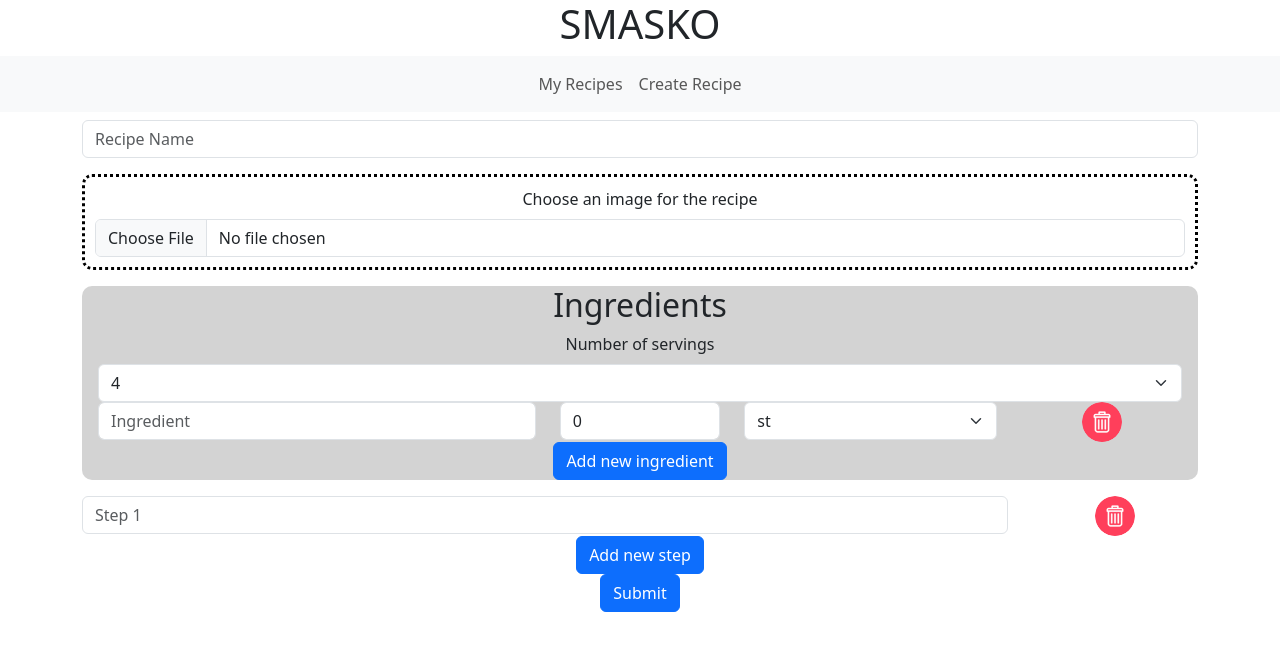
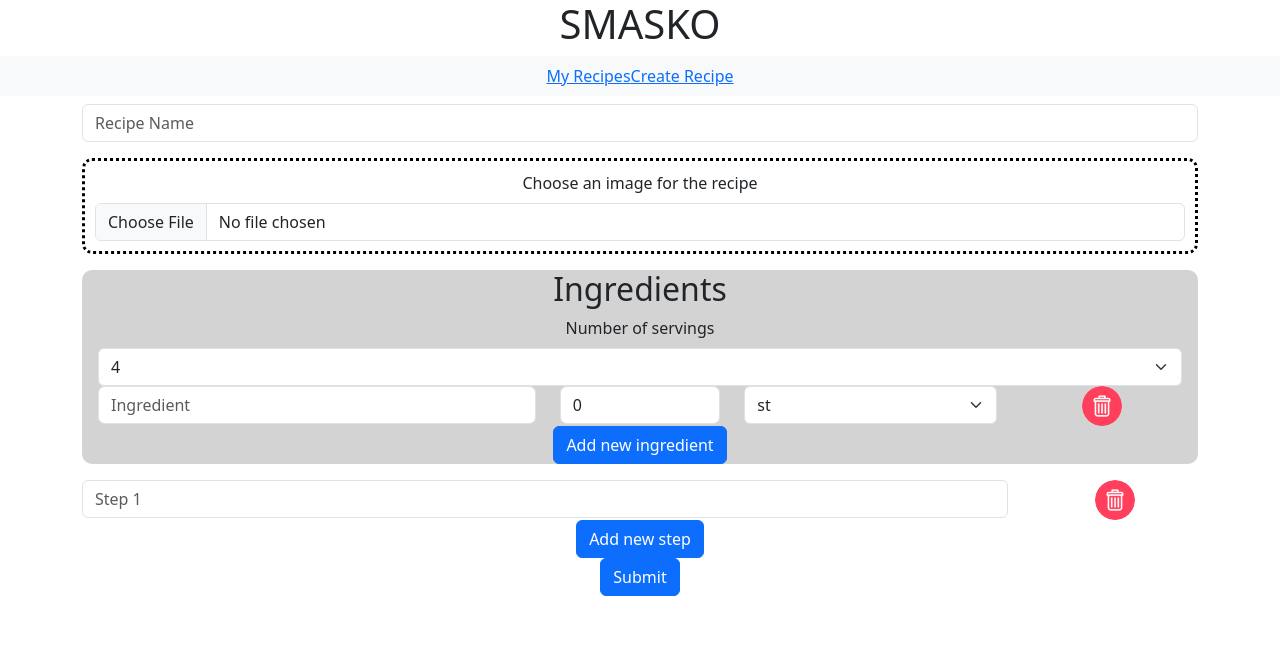
Before and after one commit to ArashAmiry/Smasko, a React (Create React App) app in the folder client/: page /create in a window 1280 px wide. Shown: the top 650 px of the page. Built offline with nearby package versions, Linux system fonts and the light colour scheme.

Commit message:
Refactorising Code
Co-Authored-By: Gustav Berndtzen <93664614+GurraBern@users.noreply.github.com>
Co-Authored-By: Nils Bengtsson Svanstedt <48283844+Svanstedt@users.noreply.github.com>
Co-Authored-By: antonboras <93662980+antonboras@users.noreply.github.com>

```diff
--- a/client/src/App.tsx
+++ b/client/src/App.tsx
@@ -2,8 +2,8 @@ import React from 'react';
 import logo from './logo.svg';
 import { BrowserRouter as Router, Route, Routes } from 'react-router-dom';
 import './App.css';
-import Header from './Header';
-import RecipeCardList from './RecipeCardList';
+import Header from './components/Header';
+import RecipeCardList from './components/RecipeCardList';
 import CreateRecipe from './CreateRecipe';
 import RecipeDetails from './RecipeDetails';
 
--- a/client/src/CreateRecipe.tsx
+++ b/client/src/CreateRecipe.tsx
@@ -1,12 +1,13 @@
 import "./createRecipe.css";
 
 import { ChangeEvent, FormEvent, useEffect, useState } from "react";
-import IngredientRow from "./IngredientRow";
-import StepRow from "./StepsRow";
+import IngredientRow from "./components/IngredientRow";
+import StepRow from "./components/StepsRow";
 import Form from "react-bootstrap/esm/Form";
 import Container from "react-bootstrap/esm/Container";
 import Button from "react-bootstrap/esm/Button";
 import axios from "axios";
+import RecipeSteps from "./components/RecipeSteps";
 
 
 export type Ingredient = {
@@ -24,38 +25,38 @@ interface IngredientsListProps {
 }
 
 function CreateRecipe() {
-    const [ingredientsList, setIngredientsList] = useState<Ingredient[]>([{name : "", amount: 0, unit: "st"}]);
+    const [ingredientsList, setIngredientsList] = useState<Ingredient[]>([{ name: "", amount: 0, unit: "st" }]);
     const [stepsList, setStepsList] = useState<string[]>([""]);
     const [recipeName, setRecipeName] = useState("");
     const [imgPath, setImgPath] = useState("");
     const [numServings, setNumServings] = useState(4);
 
     const addIngredient = () => {
-        let newIngredient : Ingredient = {name : "", amount: 0, unit: "st"};
+        let newIngredient: Ingredient = { name: "", amount: 0, unit: "st" };
         setIngredientsList([...ingredientsList, newIngredient]);
         //console.log("hej");
     }
 
-    const deleteIngredient = (index : number) => {
+    const deleteIngredient = (index: number) => {
         //console.log(index);
         const list = [...ingredientsList];
         list.splice(index, 1);
         setIngredientsList(list);
         //console.log(list);
     }
-    const changeName = (name : string, index : number) => {
+    const changeName = (name: string, index: number) => {
         const list = [...ingredientsList];
         // console.log(name);
         list[index].name = name;
         setIngredientsList(list);
     }
-    const changeAmount = (amount : number, index : number) => {
+    const changeAmount = (amount: number, index: number) => {
         const list = [...ingredientsList];
         // console.log(name);
         list[index].amount = amount;
         setIngredientsList(list);
     }
-    const changeUnit = (unit : string, index : number) => {
+    const changeUnit = (unit: string, index: number) => {
         const list = [...ingredientsList];
         // console.log(name);
         list[index].unit = unit;
@@ -63,11 +64,11 @@ function CreateRecipe() {
     }
 
     const addStep = () => {
-        setStepsList([...stepsList,  ""]);
+        setStepsList([...stepsList, ""]);
         //console.log("hej");
     }
 
-    const deleteStep = (index : number) => {
+    const deleteStep = (index: number) => {
         //console.log(index);
         const list = [...stepsList];
         list.splice(index, 1);
@@ -75,8 +76,8 @@ function CreateRecipe() {
         //console.log(list);
     }
 
-    const handleChangeStep = (e : ChangeEvent, index : number) => {
-        const {value} = e.target as HTMLInputElement;
+    const handleChangeStep = (e: ChangeEvent, index: number) => {
+        const { value } = e.target as HTMLInputElement;
         const list = [...stepsList];
         // console.log(name);
         list[index] = value;
@@ -84,25 +85,25 @@ function CreateRecipe() {
         //console.log(ingredientsList)
     }
 
-    const changeRecipeName = (e : ChangeEvent) => {
+    const changeRecipeName = (e: ChangeEvent) => {
         const { value } = e.target as HTMLInputElement;
         setRecipeName(value);
     }
 
-    const changeNumServings = (e : ChangeEvent) => {
+    const changeNumServings = (e: ChangeEvent) => {
         const { value } = e.target as HTMLInputElement;
         setNumServings(parseInt(value));
     }
 
-    async function submitRecipe(e : FormEvent)  {
+    async function submitRecipe(e: FormEvent) {
         e.preventDefault();
-        const response = await axios.post('http://localhost:8080/recipe', {
+        await axios.post('http://localhost:8080/recipe', {
             "name": recipeName,
             "imagePath": "hej",
             "numberServings": numServings,
             "ingredients": ingredientsList,
             "steps": stepsList
-        }, {timeout: 10000})
+        }, { timeout: 10000 })
             .then(function (response) {
                 console.log(response);
             })
@@ -115,7 +116,7 @@ function CreateRecipe() {
     return (
         <Form className="container m-2 mx-auto create-recipe-container" onSubmit={e => submitRecipe(e)}>
             <Form.Group className="mb-3" controlId="formBasicEmail">
-                <Form.Control type="text" placeholder="Recipe Name" name="recipeName" onChange={e => changeRecipeName(e)}/>
+                <Form.Control type="text" placeholder="Recipe Name" name="recipeName" onChange={e => changeRecipeName(e)} />
             </Form.Group>
             <Form.Group className="test">
                 <Form.Label> Choose an image for the recipe</Form.Label>
@@ -147,23 +148,12 @@ function CreateRecipe() {
                 </Button>
             </Form.Group>
 
-            <Form.Group>
-                <Container className="p-0">
-                {stepsList.map((singleStep, index) => (
-                    <StepRow
-                    key={index}
-                    step={singleStep}
-                    handleDelete={() => deleteStep(index)}
-                    handleChange={(e) => handleChangeStep(e, index)}
-                    index={index}
+            <RecipeSteps
+                stepsList={stepsList}
+                deleteStep={(index) => deleteStep(index)}
+                addStep={() => addStep()}
+                handleChangeStep={(e, index) => handleChangeStep(e, index)}
             />
-                ))}
-            </Container>
-                <Button variant="primary" onClick={addStep}>
-                    Add new step
-                </Button>
-            </Form.Group>
-
 
 
             <Button variant="primary" type="submit">
@@ -173,7 +163,7 @@ function CreateRecipe() {
     );
 }
 
-function IngredientsList({ingredientsList, deleteIngredient, changeName, changeAmount, changeUnit} : IngredientsListProps) {
+function IngredientsList({ ingredientsList, deleteIngredient, changeName, changeAmount, changeUnit }: IngredientsListProps) {
     return (
         <>
             {ingredientsList.map((singleIngredient, index) => (
--- a/client/src/Header.tsx
+++ b/client/src/components/Header.tsx
@@ -1,6 +1,7 @@
 import Container from "react-bootstrap/esm/Container";
 import Nav from "react-bootstrap/esm/Nav";
 import Navbar from "react-bootstrap/esm/Navbar";
+import { NavLink } from "react-router-dom";
 
 
 function Header() {
@@ -12,8 +13,8 @@ function Header() {
                 <Navbar.Toggle aria-controls="basic-navbar-nav" />
                 <Navbar.Collapse id="basic-navbar-nav">
                 <Nav className='m-auto'>
-                    <Nav.Link href="/">My Recipes</Nav.Link>
-                    <Nav.Link href="/create">Create Recipe</Nav.Link>
+                    <NavLink to="/">My Recipes</NavLink>
+                    <NavLink to="/create">Create Recipe</NavLink>
                 </Nav>
                 </Navbar.Collapse>
             </Container>
--- a/client/src/IngredientRow.tsx
+++ b/client/src/components/IngredientRow.tsx
@@ -1,7 +1,7 @@
 import React, { ChangeEvent } from 'react';
 import { Form, Container, Row, Col, Image, Button } from 'react-bootstrap';
-import binImage from './images/bin.png';
-import { Ingredient } from './CreateRecipe';
+import binImage from '../images/bin.png';
+import { Ingredient } from '../CreateRecipe';
 
 interface IngredientRowProps {
     ingredient : Ingredient;
--- /dev/null
+++ b/client/src/components/RecipeSteps.tsx
@@ -0,0 +1,33 @@
+import { Container, Button } from "react-bootstrap";
+import StepRow from "./StepsRow";
+import { ChangeEvent } from "react";
+import Form from "react-bootstrap/esm/Form";
+
+interface StepsProps {
+    stepsList: Array<string>;
+    deleteStep: (index: number) => void;
+    addStep: () => void;
+    handleChangeStep: (e : ChangeEvent, index: number) => void;
+}
+
+const RecipeSteps = ({stepsList, deleteStep, addStep, handleChangeStep} : StepsProps) => {
+    return (
+        <Form.Group>
+            <Container className="p-0">
+                {stepsList.map((singleStep, index) => (
+                    <StepRow
+                        key={index}
+                        step={singleStep}
+                        handleDelete={() => deleteStep(index)}
+                        handleChange={(e) => handleChangeStep(e, index)}
+                        index={index}
+                    />
+                ))}
+            </Container>
+            <Button variant="primary" onClick={() => addStep()}>
+                Add new step
+            </Button>
+        </Form.Group>);
+}
+
+export default RecipeSteps;
--- a/client/src/StepsRow.tsx
+++ b/client/src/components/StepsRow.tsx
@@ -1,6 +1,6 @@
 import React, { ChangeEvent } from 'react';
 import { Form, Container, Row, Col, Image, Button } from 'react-bootstrap';
-import binImage from './images/bin.png';
+import binImage from '../images/bin.png';
 
 interface StepRowProps {
     step : string;
--- a/client/src/index.tsx
+++ b/client/src/index.tsx
@@ -2,9 +2,9 @@ import React from 'react';
 import ReactDOM from 'react-dom/client';
 import './index.css';
 import reportWebVitals from './reportWebVitals';
-import RecipeCard from './RecipeCard';
-import Header from './Header';
-import RecipeCardList from './RecipeCardList';
+import RecipeCard from './components/RecipeCard';
+import Header from './components/Header';
+import RecipeCardList from './components/RecipeCardList';
 import 'bootstrap/dist/css/bootstrap.min.css';
 import App from './App';
 const root = ReactDOM.createRoot(
```
Also changed, not shown: client/src/components/RecipeCard.tsx (renamed from client/src/RecipeCard.tsx), client/src/components/RecipeCardList.tsx (renamed from client/src/RecipeCardList.tsx). Lines whose indentation alone changed are shown as unchanged.
